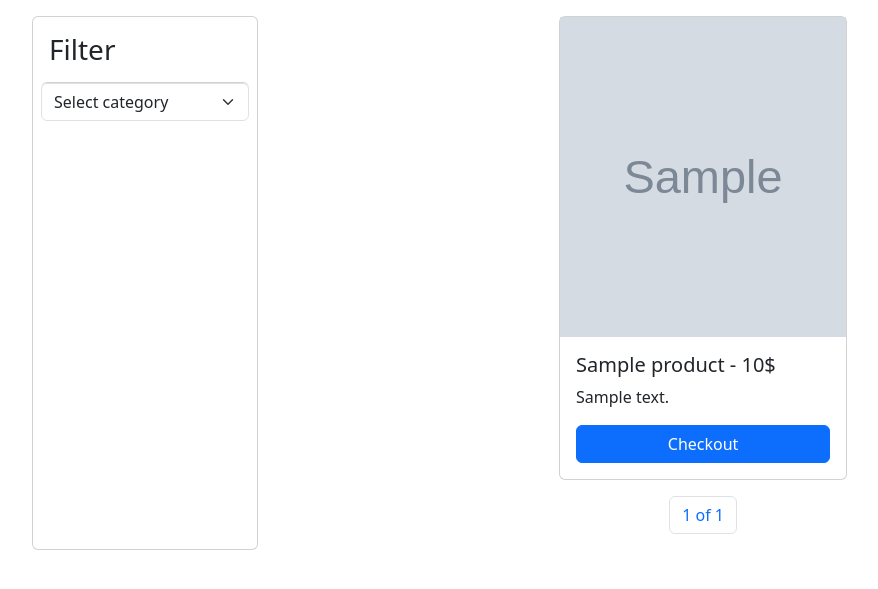
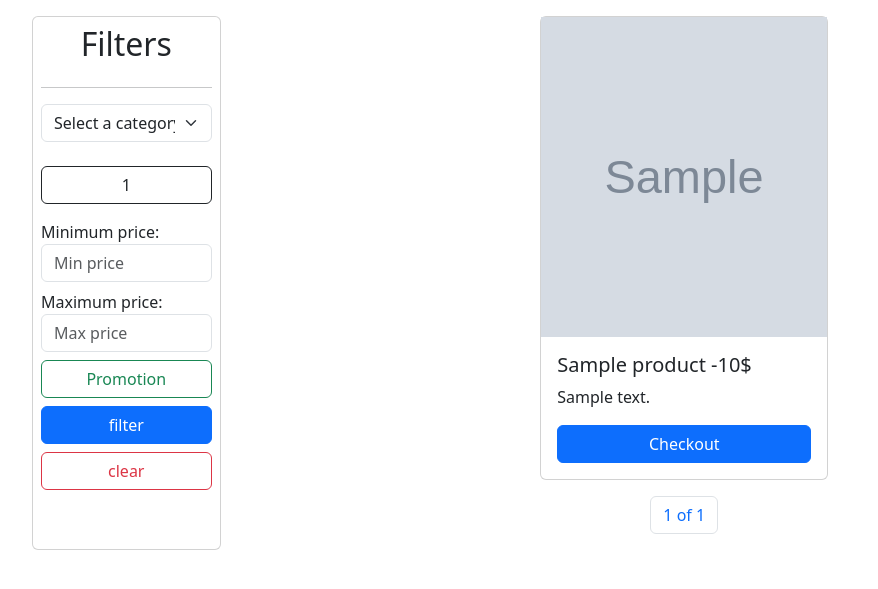
Before and after one commit to RadekKusiak71/django-ecommerce-app, a Django app: template store/templates/home.html in a window 1280 px wide. Shown: the part 75-664 px from the top of the page, without its empty margins (50-928 px from the left). Run offline with Django 5.2, Linux system fonts and the light colour scheme; the template is opened without the code that fills it: most values are stand-ins (such as "Sample title", 1, 10 or a date in 2020); grey boxes marked "Sample" are stand-in pictures; parts of the project's set-up code (start-up, migrations or seed data) failed here and were passed over.

Commit message:
Home page filtering products + pagination

```diff
--- a/store/templates/home.html
+++ b/store/templates/home.html
@@ -5,32 +5,58 @@
 
 {% block content %}
 <div class="d-flex justify-content-start">
-    <div class="card p-2" style="width: 25%;">
-        <h3 class="p-2">Filter</h3>
-        <ul class="list-group">
-            <form action="">
-
-            </form>
-            <select class="form-select" aria-label="Default select example">
-                <option selected>Select category</option>
-                {% for category in categories %}
-                <option value="{{category.name}}">{{category.title}}</option>
+    <div class="card p-2" style="width: 20%;">
+        <h2 class="text-center">Filters</h2>
+        <hr>
+        <form method="get">
+            <div class="form-group">
+                <select class="form-select" name="category" aria-label="Default select example">
+                    <option>Select a category...</option>
+                    {% for category in categories %}
+                    <option value="{{category.id}}">{{category.title}}</option>
+                    {% endfor %}
+                  </select>
+            </div>
+            <div class="form-group mt-4 d-flex justify-content-center align-items-center gap-3 flex-column">
+                {% for size in sizes %}
+                <input type="radio" class="btn-check w-100" name="size" value="{{size}}" id="{{size}}" autocomplete="off">
+                <label class="btn btn-outline-dark w-100" for="{{size}}">{{size}}</label>
                 {% endfor %}
-            </select>
-        </ul>
+            </div>
+            <div class="form-group mt-3 d-flex justify-content-center align-items-center flex-column gap-2">
+                <div class="">
+                    <label for="min-price">Minimum price: </label>
+                    <input class="form-control" type="number" name="min-price" id="min-price" placeholder="Min price" step="0.01">
+                </div>
+                <div class="">
+                    <label for="max-price">Maximum price: </label>
+                    <input class="form-control" type="number" name="max-price" id="max-price" placeholder="Max price" step="0.01">
+                </div>
+                <input type="checkbox" class="btn-check w-100" name="promotion" id="promotion" autocomplete="off">
+                <label class="btn btn-outline-success w-100" for="promotion">Promotion</label>
+            </div>
+            <button type="submit" class="btn btn-primary w-100 mt-2">filter</button>
+        </form>
+        <a type="submit" href="{% url 'home-page' %}" class="btn btn-outline-danger w-100 mt-2">clear</a>
     </div>
     <div style="width: 100%;">
         <div class="d-flex gap-3 justify-content-center flex-wrap flex-shrink">
+            {% if object_list %}
             {% for product in object_list %}
             <div class="card" style="width: 18rem">
                 <img src="{{product.image.url}}" style="height: 20rem;" alt="">
                 <div class="card-body">
-                    <h5 class="card-title">{{product.title}} - {{product.price}}$</h5>
+                    <h5 class="card-title">{{product.title}} -{% if product.promotion %} {{product.get_price_after_promotion}}${% else %}{{product.price}}${% endif %}</h5>
                     <p class="card-text fs-6">{{product.description}}</p>
                     <a href="#" class="btn btn-primary w-100">Checkout</a>
                 </div>
             </div>
             {% endfor %}
+            {% else %}
+            <div class="alert alert-danger" role="alert">
+                No product found <a href="{% url 'home-page' %}" class="alert-link">clear filters</a>. Give it a click if you want to click filters.
+              </div>
+            {% endif %}
         </div>
 
         <nav aria-label="" class="mt-3">
@@ -46,7 +72,7 @@
 
                 {% if page_obj.has_next %}
                 <li class="page-item">
-                    <a class="page-link" href="?page={{ page_obj.next_page_number }}">Next</a>
+                    <a class="page-link" href="?page={{ page_obj.next_page_number }}&amp;{{ request.GET.urlencode }}">Next</a>
                 </li>
                 {% endif %}
             </ul>
--- a/store/views/authentication_views.py
+++ b/store/views/authentication_views.py
@@ -24,5 +24,4 @@ class LoginView(LoginView):
 
 class LogoutView(LogoutView):
     template_name = 'auth/logout.html'
-    redirect_field_name = reverse_lazy("login-page")
     next = reverse_lazy("login-page")
```
Also changed, not shown: store/views/home_view.py (+42 -4 lines), db.sqlite3.
